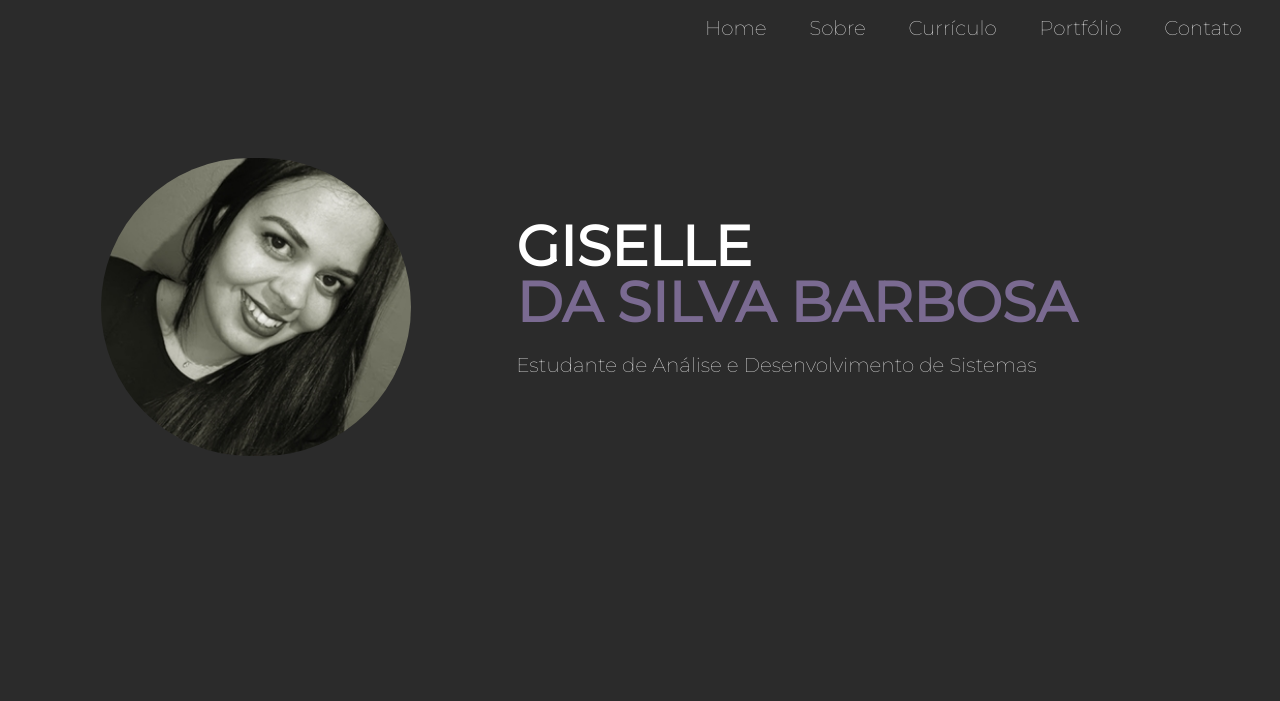
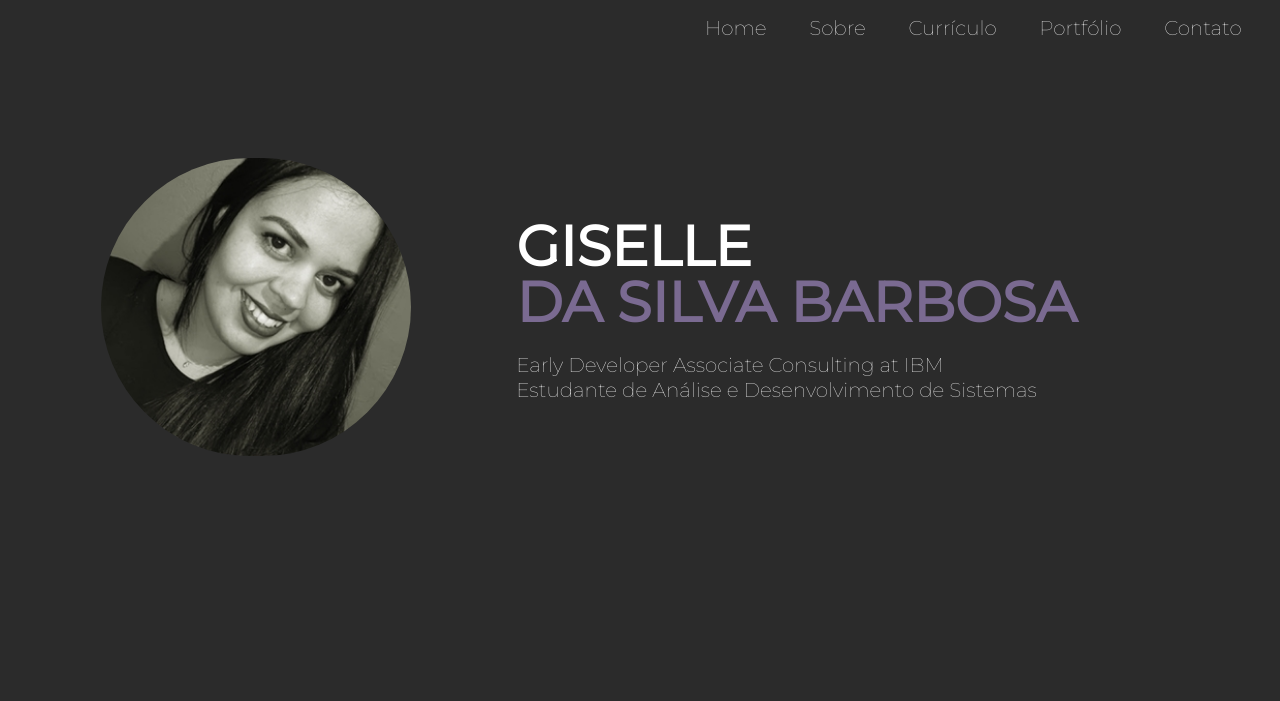
Before and after one commit to GiselleBarbosa/portfolio, a plain HTML site: page index.html in a window 1280 px wide. Shown: the top 701 px of the page. Drawn offline with Linux system fonts and the light colour scheme.

Commit message:
Update index.html

```diff
--- a/index.html
+++ b/index.html
@@ -41,7 +41,8 @@
 
 		<div class="profile-title">
 			<h1>GISELLE <span>DA SILVA BARBOSA</span></h1>
-			<h2>Estudante de Análise e Desenvolvimento de Sistemas</h2>
+				<h2>Early Developer Associate Consulting at IBM</h2>
+				<h2>Estudante de Análise e Desenvolvimento de Sistemas</h2>
 		</div>
 
 </body>
```
